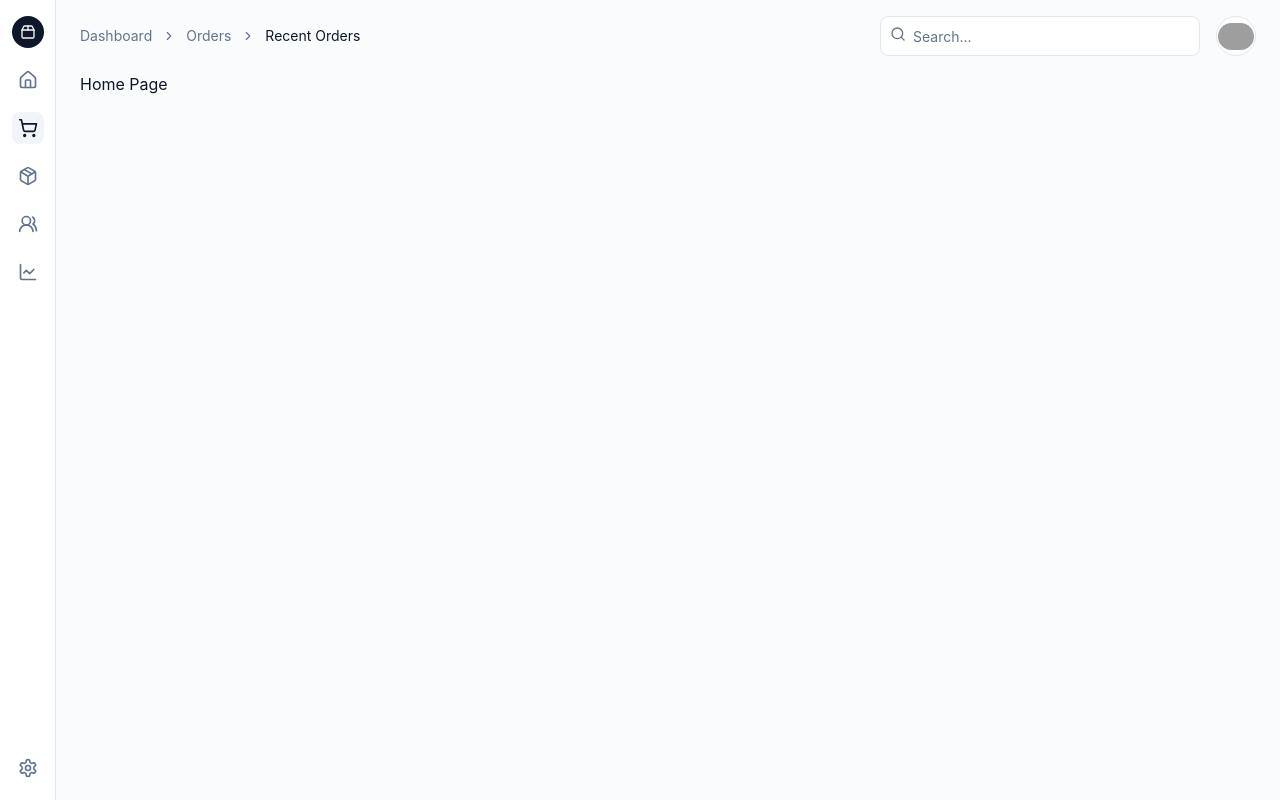
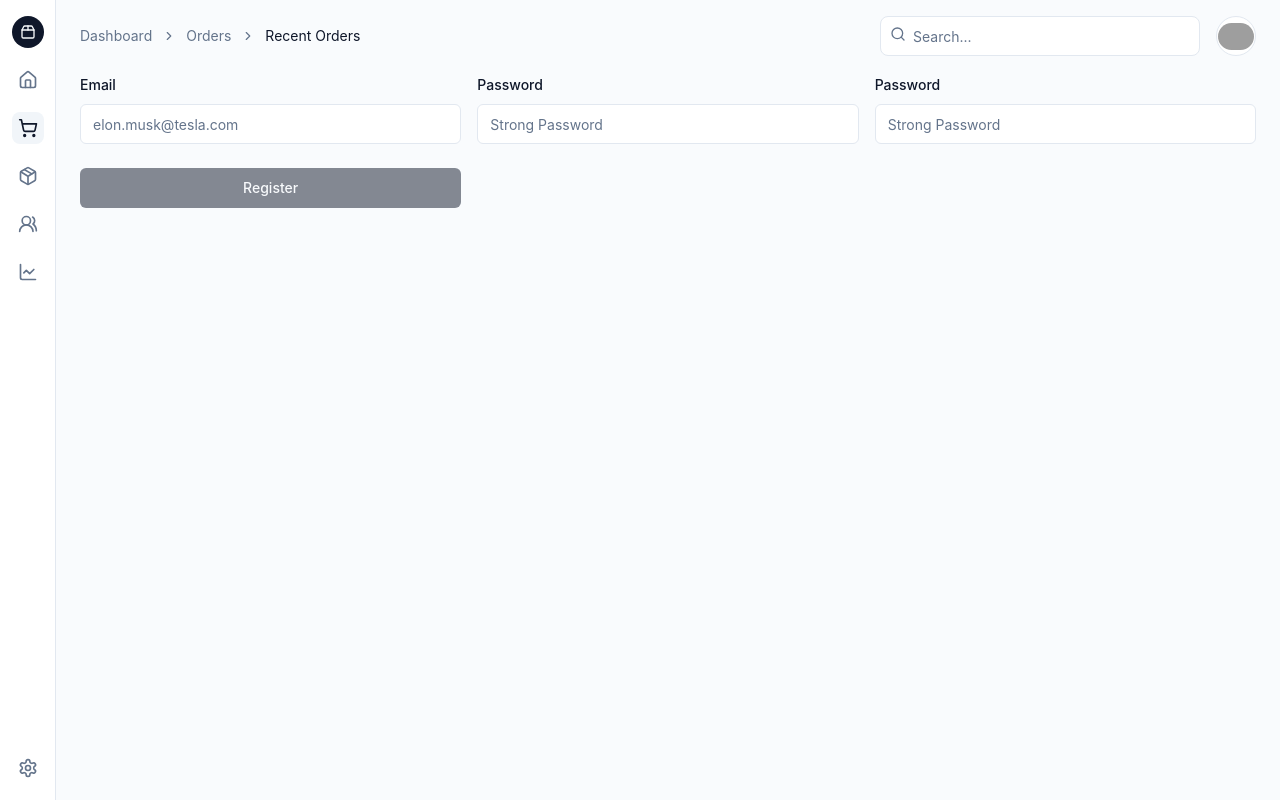
Before and after one commit to the-special-character/tsc-fs12, a React app: page / in a window 1280 px wide. Built offline with nearby package versions, Linux system fonts and the light colour scheme; grey boxes are pictures that could not be loaded.

Commit message:
commit code

```diff
--- a/src/components/form/CustomForm.jsx
+++ b/src/components/form/ReactHookForm.jsx
@@ -4,7 +4,7 @@ import { Button } from "../ui/button";
 import { Form, FormField } from "../ui/form";
 import { cn } from "../../lib/utils";
 
-const CustomForm = ({ fields, onSubmit, className }) => {
+const ReactHookForm = ({ fields, onSubmit, className }) => {
   const form = useForm({
     mode: "all",
     defaultValues: fields.reduce(
@@ -43,4 +43,4 @@ const CustomForm = ({ fields, onSubmit, className }) => {
   );
 };
 
-export default CustomForm;
+export default ReactHookForm;
--- a/src/layouts/mainLayout.jsx
+++ b/src/layouts/mainLayout.jsx
@@ -241,7 +241,7 @@ function Dashboard() {
             </DropdownMenuContent>
           </DropdownMenu>
         </header>
-        <main className="grid flex-1 items-start gap-4 p-4 sm:px-6 sm:py-0 md:gap-8 lg:grid-cols-3 xl:grid-cols-3">
+        <main className="p-4 sm:px-6 sm:py-0">
           <Outlet />
         </main>
       </div>
--- a/src/pages/home.jsx
+++ b/src/pages/home.jsx
@@ -1,7 +1,66 @@
 import React from "react";
+import ReactHookForm from "../components/form/ReactHookForm";
+import FormInput from "../components/form/Input";
+
+const fields = [
+  {
+    component: FormInput,
+    label: "Email",
+    placeholder: "elon.musk@tesla.com",
+    name: "email",
+    type: "email",
+    defaultValue: "",
+    autoComplete: "email",
+    rules: {
+      required: {
+        value: true,
+        message: "Email is mendatory..",
+      },
+    },
+  },
+  {
+    component: FormInput,
+    label: "Password",
+    placeholder: "Strong Password",
+    name: "password",
+    type: "password",
+    autoComplete: "new-password",
+    defaultValue: "",
+    rules: {
+      required: {
+        value: true,
+        message: "Password is mendatory..",
+      },
+    },
+  },
+  {
+    component: FormInput,
+    label: "Password",
+    placeholder: "Strong Password",
+    name: "password",
+    type: "password",
+    autoComplete: "new-password",
+    defaultValue: "",
+    rules: {
+      required: {
+        value: true,
+        message: "Password is mendatory..",
+      },
+    },
+  },
+];
 
 const Home = () => {
-  return <div>Home Page</div>;
+  const onSubmit = (data) => {
+    console.log(data);
+  };
+  return (
+    <ReactHookForm
+      fields={fields}
+      onSubmit={onSubmit}
+      className="grid-cols-3"
+    />
+  );
 };
 
 export default Home;
--- a/src/pages/login.jsx
+++ b/src/pages/login.jsx
@@ -1,6 +1,6 @@
 import React from "react";
 import { Button } from "../components/ui/button";
-import CustomForm from "../components/form/customForm";
+import ReactHookForm from "../components/form/ReactHookForm";
 import FormInput from "../components/form/Input";
 import FormRadioGroup from "../components/form/RadioGroup";
 import FormCheckboxGroup from "../components/form/CheckboxGroup";
@@ -24,7 +24,6 @@ const fields = [
         message: "Email is mendatory..",
       },
     },
-    className: "col-span-full",
   },
   {
     component: FormInput,
@@ -40,7 +39,6 @@ const fields = [
         message: "Password is mendatory..",
       },
     },
-    className: "col-span-full",
   },
   {
     component: FormTextArea,
@@ -164,7 +162,11 @@ function Login() {
 
   return (
     <>
-      <CustomForm fields={fields} onSubmit={onSubmit} className="grid-cols-2" />
+      <ReactHookForm
+        fields={fields}
+        onSubmit={onSubmit}
+        className="grid-cols-2"
+      />
       <Button variant="outline" className="w-full">
         Login with Google
       </Button>
--- a/src/pages/register.jsx
+++ b/src/pages/register.jsx
@@ -1,6 +1,6 @@
 import React from "react";
 import { Button } from "../components/ui/button";
-import CustomForm from "../components/form/customForm";
+import CustomForm from "../components/form/ReactHookForm";
 import FormInput from "../components/form/Input";
 import FormSelect from "../components/form/Select";
 import FormRadioGroup from "../components/form/RadioGroup";
```
